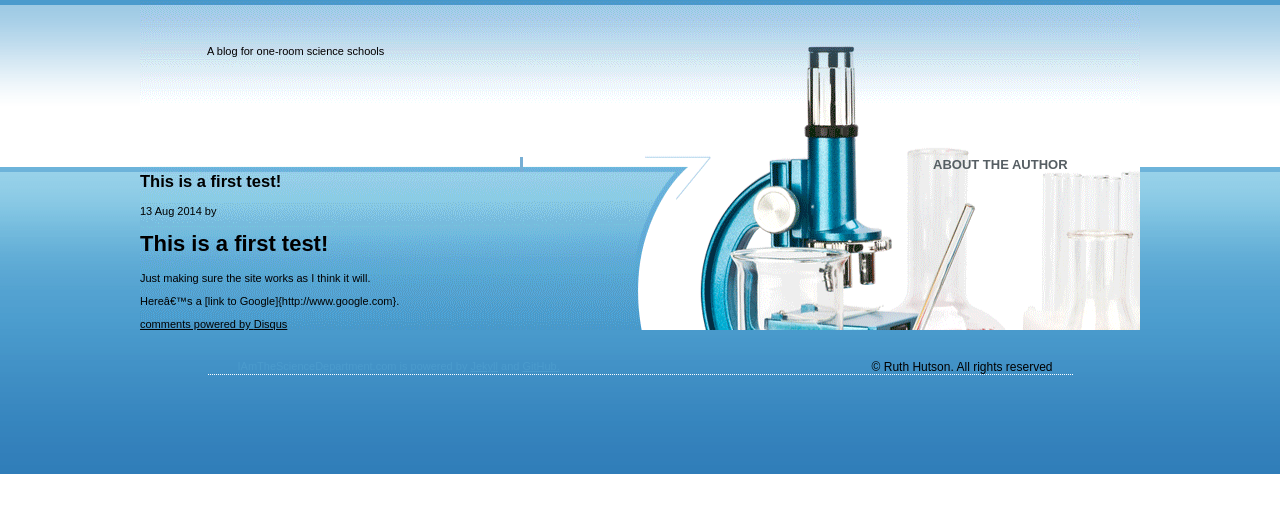
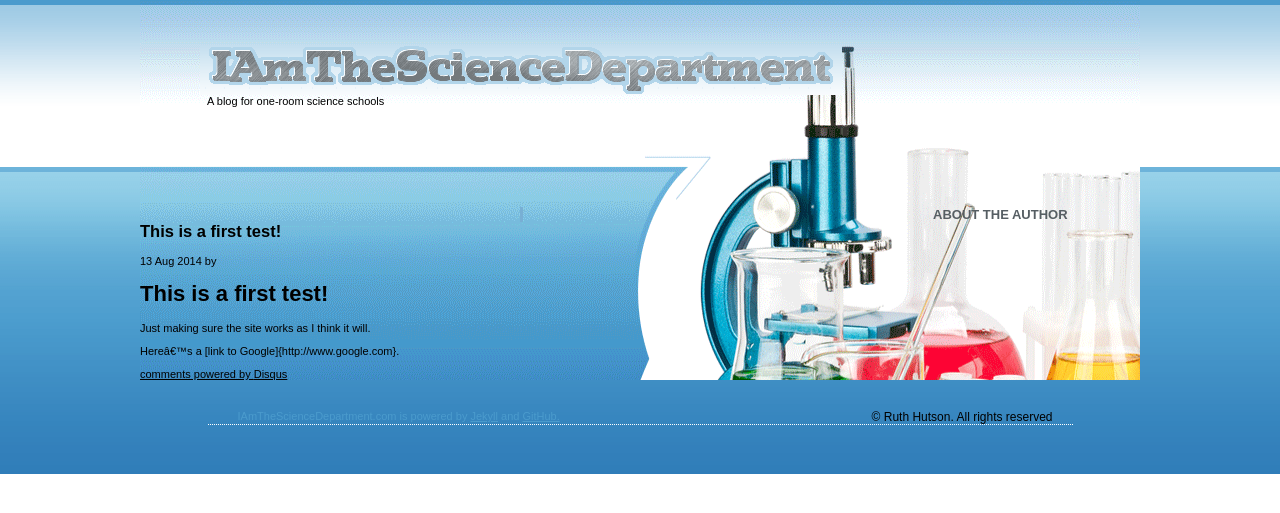
Before and after one commit to iamthesciencedepartment/iamthesciencedepartment.github.io, a Jekyll site: the page built from _posts/2014-08-13-Testing_Testing_1_2_3.md, in a window 1280 px wide. Shown: the top 513 px of the page. Built offline with Jekyll 4.4.1, drawn with Linux system fonts in a browser that asks for light colours; Markdown is read by kramdown in place of the engine named in the settings; comment, search, counter and statistics services are not loaded.

Commit message:
Update default.html

```diff
--- a/_layouts/default.html
+++ b/_layouts/default.html
@@ -11,13 +11,13 @@
   <div id="main_top_panel">
     <div class="top_logo">
       <div class="logo">
-        <h1><a href="index.html"><img src="images/logo.gif" alt="" border="0" /></a></h1>
+        <h1><a href="/index.html"><img src="/images/logo.gif" alt="" border="0" /></a></h1>
         <p>A blog for one-room science schools</p>
       </div>
     </div>
 	<div id="top_navigation">
 	<div class="top_nav"><ul>
-        <li style="text-indent:400px"><a href="about.html">About the Author</a></li>
+        <li style="text-indent:400px"><a href="/about.html">About the Author</a></li>
         </ul>
 		    <div class="clear"></div>
 	</div>
```
